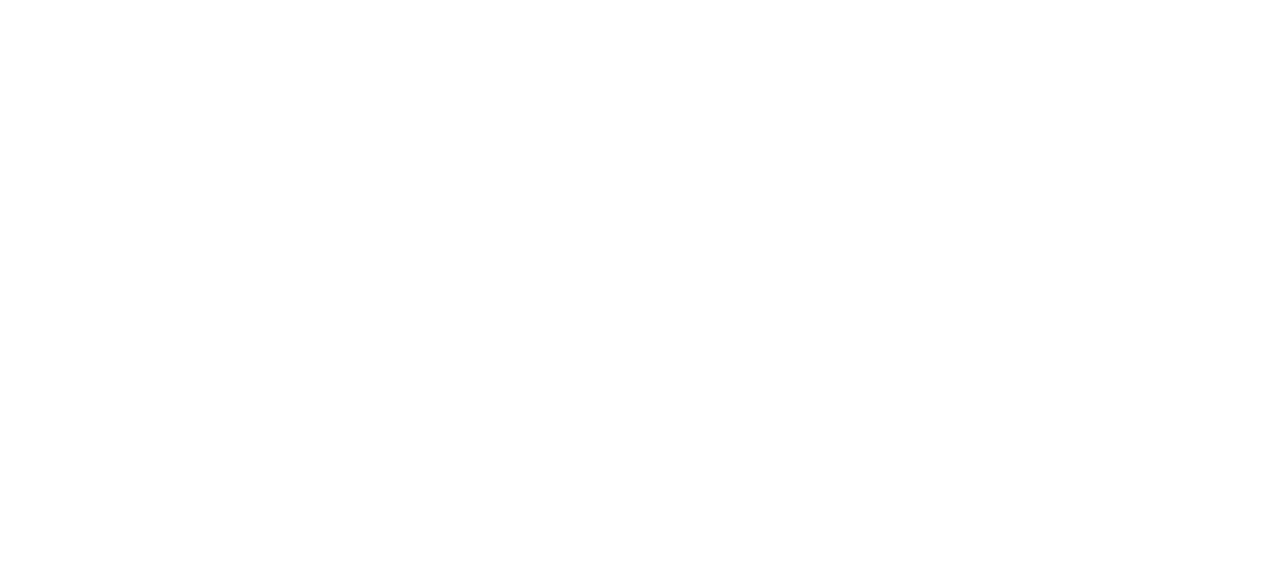
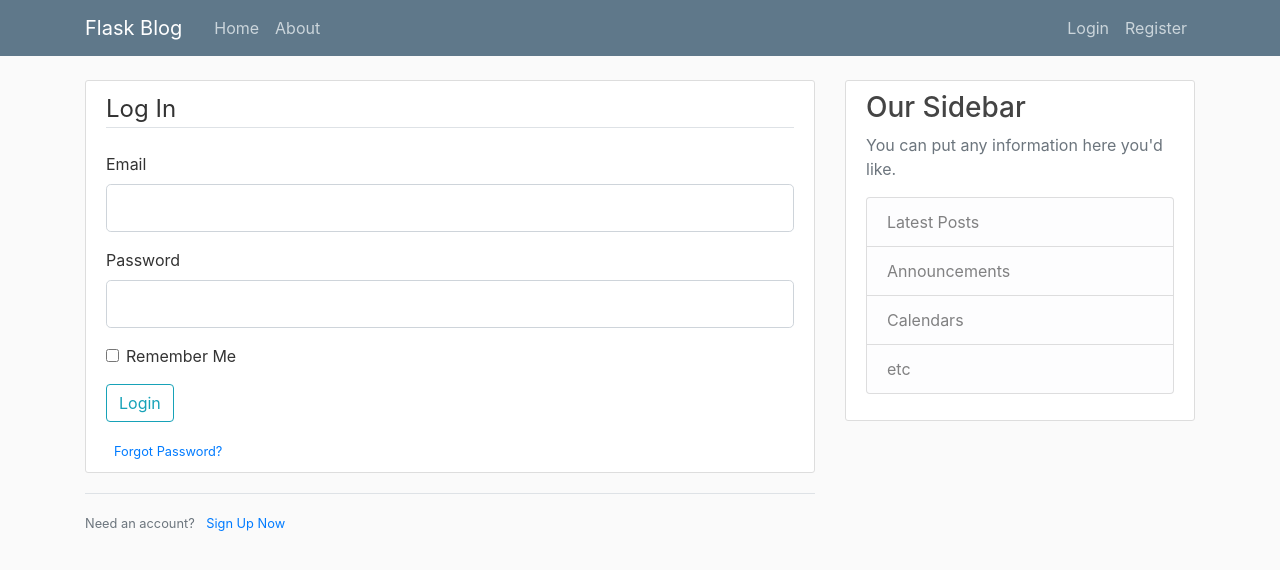
Before and after one commit to mikedonovan2011/electric-cars, a Flask app: page /login in a window 1280 px wide. Before the commit the part shown is empty. Shown: the top 570 px of the page. Run offline with Flask 2, Linux system fonts and the light colour scheme; some libraries are stand-ins or nearby versions.

Commit message:
Finished tutorial https://www.youtube.com/watch?v=UIJKdCIEXUQ&list=PL-osiE80TeTs4UjLw5MM6OjgkjFeUxCYH&index=3

```diff
--- a/ecars/ecars_main.py
+++ b/ecars/ecars_main.py
@@ -42,9 +42,15 @@ def register():
     return render_template('register.html', title='Register', form=form)
 
 
-@app.route("/login")
+@app.route("/login", methods=['GET', 'POST'])
 def login():
     form = LoginForm()
+    if form.validate_on_submit():
+        if form.email.data == 'admin@blog.com' and form.password.data == 'password':
+            flash('You have been logged in!', 'success')
+            return redirect(url_for('home'))
+        else:
+            flash('Login Unsuccessful. Please check username and password', 'danger')
     return render_template('login.html', title='Login', form=form)
 
 
--- a/ecars/templates/layout.html
+++ b/ecars/templates/layout.html
@@ -25,13 +25,13 @@
           </button>
           <div class="collapse navbar-collapse" id="navbarToggle">
             <div class="navbar-nav mr-auto">
-              <a class="nav-item nav-link" href="/">Home</a>
-              <a class="nav-item nav-link" href="/about">About</a>
+              <a class="nav-item nav-link" href="{{ url_for('home') }}">Home</a>
+              <a class="nav-item nav-link" href="{{ url_for('about') }}">About</a>
             </div>
             <!-- Navbar Right Side -->
             <div class="navbar-nav">
-              <a class="nav-item nav-link" href="/login">Login</a>
-              <a class="nav-item nav-link" href="/register">Register</a>
+              <a class="nav-item nav-link" href="{{ url_for('login') }}">Login</a>
+              <a class="nav-item nav-link" href="{{ url_for('register') }}">Register</a>
             </div>
           </div>
         </div>
--- a/ecars/templates/login.html
+++ b/ecars/templates/login.html
@@ -1,10 +1,53 @@
-<!DOCTYPE html>
-<html lang="en">
-<head>
-    <meta charset="UTF-8">
-    <title>Title</title>
-</head>
-<body>
+{% extends "layout.html" %}
+{% block content %}
+    <div class="content-section">
+        <form method="POST" action="">
+            {{ form.hidden_tag() }}     <!-- CSRF token (cross-site request forgery) token; with the secret key -->
+            <fieldset class="form-group">
+                <legend class="border-bottom mb-4">Log In</legend>
+                <div class="form-group">
+                    {{ form.email.label(class="form-control-label") }}
+                    {% if form.email.errors%}
+                        {{ form.email(class="form-control form-control-lg is-invalid") }}
+                        <div class="invalid-feedback">
+                            {% for error in form.email.errors %}
+                                <span>{{ error }}</span>
+                            {% endfor %}
+                        </div>
+                    {% else %}
+                        {{ form.email(class="form-control form-control-lg") }}
+                    {% endif %}
+                </div>
+                <div class="form-group">
+                    {{ form.password.label(class="form-control-label") }}
+                    {% if form.password.errors%}
+                        {{ form.password(class="form-control form-control-lg is-invalid") }}
+                        <div class="invalid-feedback">
+                            {% for error in form.password.errors %}
+                                <span>{{ error }}</span>
+                            {% endfor %}
+                        </div>
+                    {% else %}
+                        {{ form.password(class="form-control form-control-lg") }}
+                    {% endif %}
+                </div>
+                <div class="form-check">
+                    {{ form.remember(class="form-check-input") }}
+                    {{ form.remember.label(class="form-check-label") }}
+                </div>
+            </fieldset>
+            <div class="form-group">
+                {{ form.submit(class="btn btn-outline-info") }}
+            </div>
+            <small class="text-muted ml-2">
+                <a href="#">Forgot Password?</a>
+            </small>
+        </form>
+    </div>
+    <div class="border-top pt-3">
+        <small class="text-muted">
+            Need an account? <a class="ml-2" href="{{ url_for('register') }}">Sign Up Now</a>
+        </small>
+    </div>
 
-</body>
-</html>
+{% endblock  content %}
```
Also changed, not shown: ecars/templates/register.html (+38 -7 lines).
